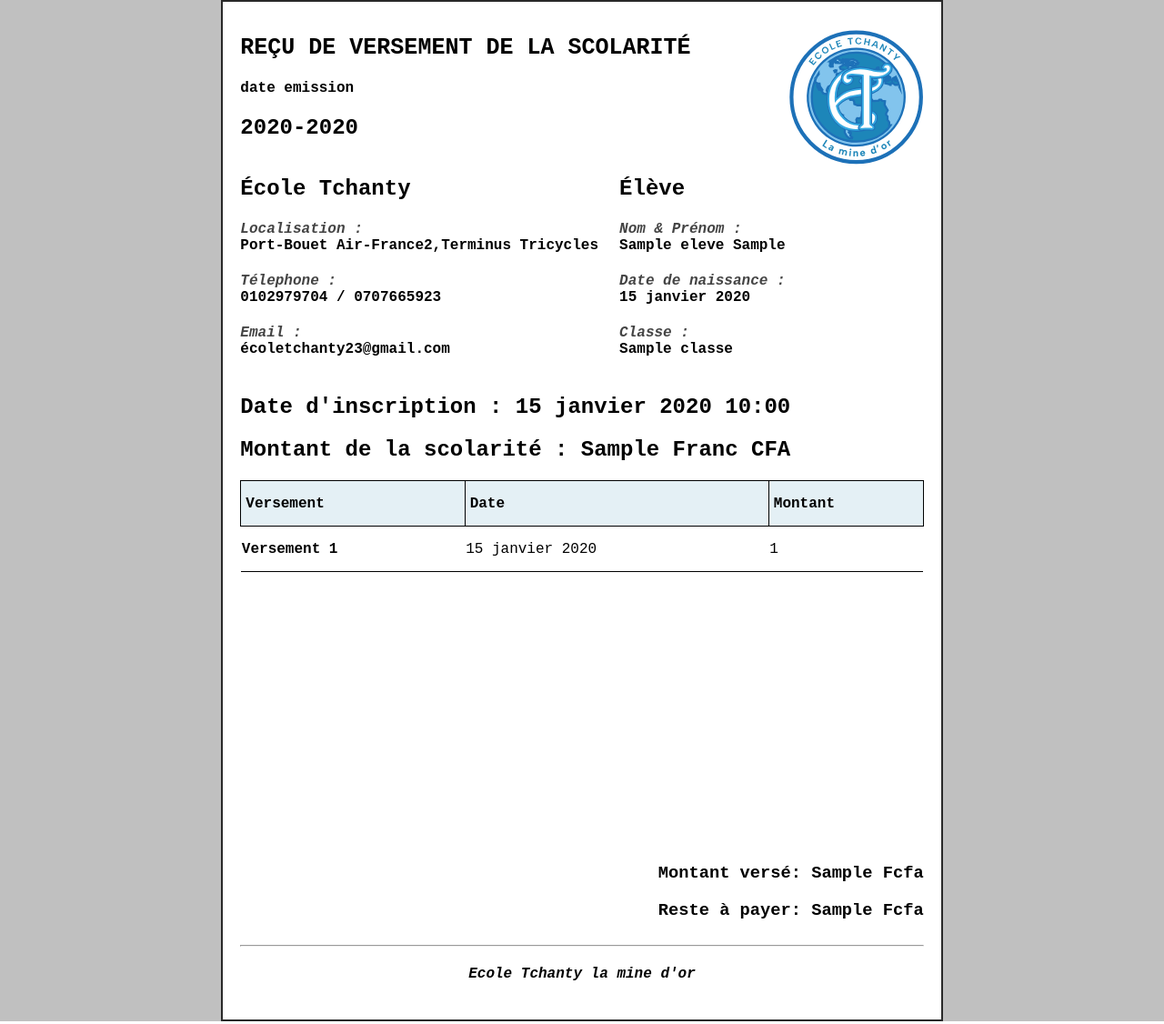
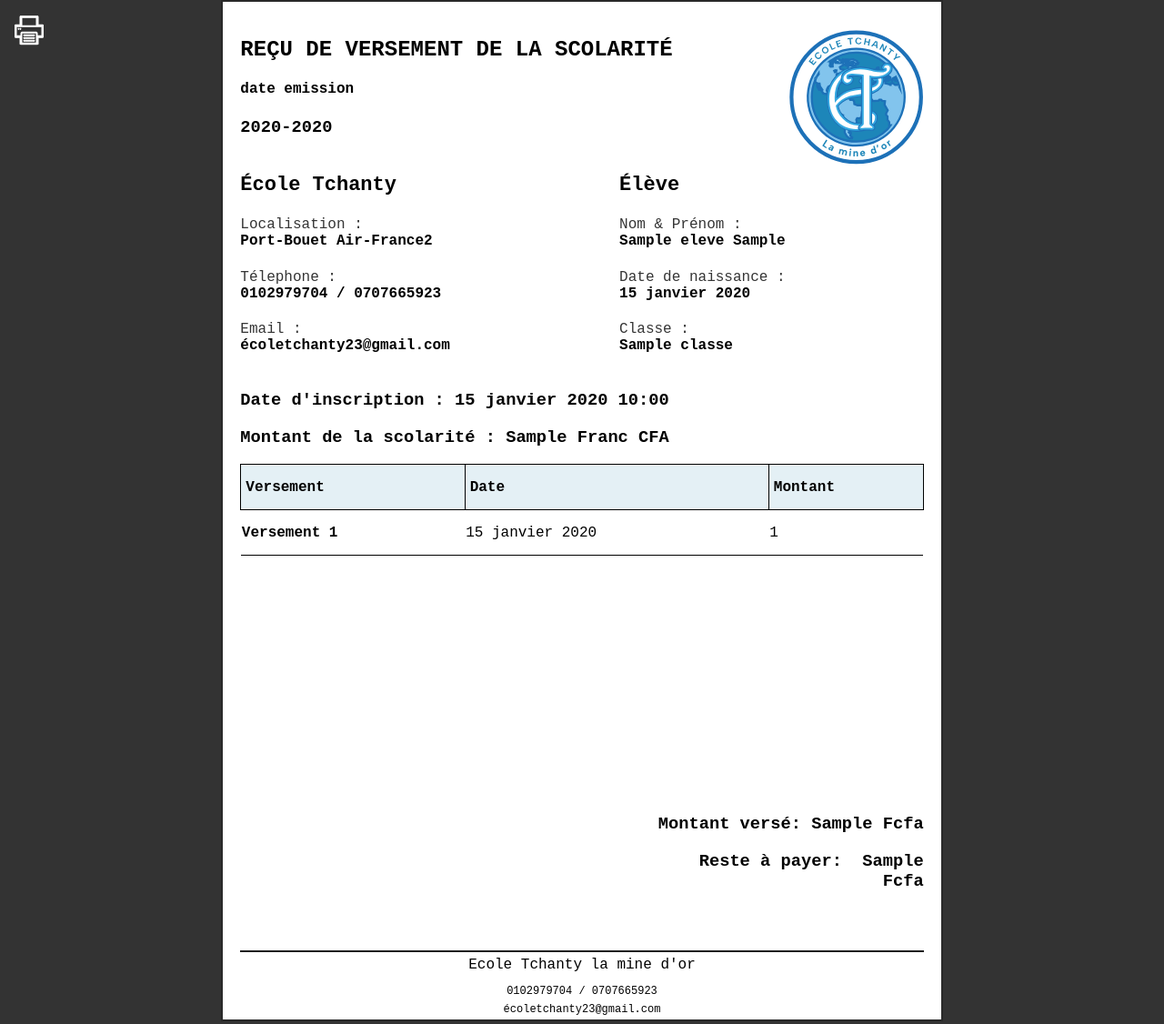
Before and after one commit to rezar12/ECOLEPROJECT, a Django app: template templates/voir_facture.html in a window 1280 px wide. Shown: the whole page at 91% size. Run offline with Django 4.2, Linux system fonts and the light colour scheme; tables that the repository leaves empty hold one stand-in row (values such as "Sample post"); the template is opened without the code that fills it: values that come from a table or form of the project are taken from there, most other values are stand-ins (such as "Sample title", 1, 10 or a date in 2020).

Commit message:
update view and template

```diff
--- a/gestion_scolarite/views.py
+++ b/gestion_scolarite/views.py
@@ -1,6 +1,8 @@
 from django.shortcuts import render
 from .models import Scolarite
+from django.contrib.auth.decorators import login_required
 
+@login_required(login_url="/admin")
 def voir_facture(request, scolarite_id):
     scolarite = Scolarite.objects.get(id=scolarite_id)
 
--- a/templates/voir_facture.html
+++ b/templates/voir_facture.html
@@ -23,7 +23,7 @@
         margin: 0;
         padding: 0;
         height: fit-content;
-        background: silver;
+        background: rgb(51, 51, 51);
     }
 
     .A41 {
@@ -56,8 +56,8 @@
         margin: 0;
     }
 
-    .A41 .head-facture .left-head h1 {
-        font-size: 25px;
+    .A41 .head-facture .left-head h2 {
+        font-weight: 600;
     }
 
     .A41 .head-facture .right-head {
@@ -74,6 +74,10 @@
         gap: 1rem;
 
     }
+    .A41 .head-info div > h3{
+        font-size: 22px;
+        font-weight: 600;
+    }
 
     .A41 .head-info .info-ecole {
         width: 405px;
@@ -85,9 +89,9 @@
 
     .A41 .head-info .info-ecole span,
     .A41 .head-info .eleve-info span {
-        color: rgb(68, 68, 68);
-        font-style: oblique;
+        color: rgb(53, 53, 53);
         font-size: 16px;
+        font-weight: 300;
     }
 
     .A41 .inscription-info {
@@ -115,7 +119,7 @@
         border-bottom: 1px solid black;
     }
     .A41 .summary {
-        grid-column: span 5;
+        grid-column: 4 / span 2;
         grid-row-end: 13;
         text-align: right;
     }
@@ -123,6 +127,20 @@
     .A41 .footer {
         grid-column: span 5;
         grid-row-end: 14;
+        position: relative;
+        top: 25px;
+        line-height: 8px;
+
+    }
+    .A41 .footer h4{
+        border-top: 2.5px solid rgb(31, 31, 31);
+        padding-top: 10px;
+        font-weight: 300;
+        font-size: 16px;
+
+    }
+    .A41 .footer p{
+        font-size: 12px;
     }
 
     @page {
@@ -143,13 +161,13 @@
 </style>
 
 <body>
+    <div class="print" style="position: absolute;z-index: 2; transform: scale(0.5); cursor: pointer;" title="Imprimer" onclick="window.print()" ><svg version="1.1" id="Uploaded to svgrepo.com" xmlns="http://www.w3.org/2000/svg" xmlns:xlink="http://www.w3.org/1999/xlink" width="64px" height="64px" viewBox="0 0 32 32" xml:space="preserve" fill="white" stroke="white"><g id="SVGRepo_bgCarrier" stroke-width="0"></g><g id="SVGRepo_tracerCarrier" stroke-linecap="round" stroke-linejoin="round" stroke="white" stroke-width="0.064"></g><g id="SVGRepo_iconCarrier"> <style type="text/css"> .blueprint_een{fill:white;} .st0{fill:white;} </style> <path class="blueprint_een" d="M31,10h-5V1c0-0.552-0.448-1-1-1H7C6.448,0,6,0.448,6,1v9H1c-0.552,0-1,0.448-1,1v12 c0,0.552,0.448,1,1,1h5v7c0,0.552,0.448,1,1,1h18c0.552,0,1-0.448,1-1v-7h5c0.552,0,1-0.448,1-1V11C32,10.448,31.552,10,31,10z M8,2 h16v9H8V2z M8,19h16v11H8V19z M30,22h-5v-3c0-0.552-0.448-1-1-1H8c-0.552,0-1,0.448-1,1v3H2V12h28V22z M4,14h1v1H4V14z M6,14h1v1H6 V14z M10,21h12v1H10V21z M10,24h12v1H10V24z M10,27h12v1H10V27z"></path> </g></svg></div>
     <div class="A41">
-
         <div class="head-facture">
             <div class="left-head">
-                <h1>REÇU DE VERSEMENT DE LA SCOLARITÉ</h1>
+                <h2>REÇU DE VERSEMENT DE LA SCOLARITÉ</h2>
                 <h4>date emission</h4>
-                <h2>{{ annee_scolaire }}</h2>
+                <h3>{{ annee_scolaire }}</h3>
             </div>
             <div class="right-head">
                 <div class="logo">
@@ -261,21 +279,21 @@
         </div>
         <div class="head-info">
             <div class="info-ecole">
-                <h2>École Tchanty</h2>
-                <h4> <span>Localisation :</span><br> Port-Bouet Air-France2,Terminus Tricycles</h4>
-                <h4><span>Télephone :</span> <br> 0102979704 / 0707665923</h4>
-                <h4><span>Email :</span> <br>écoletchanty23@gmail.com</h4>
+                <h3>École Tchanty</h3>
+                <h4> <span class="titre-span">Localisation :</span><br> Port-Bouet Air-France2</h4>
+                <h4><span class="titre-span">Télephone :</span> <br> 0102979704 / 0707665923</h4>
+                <h4><span class="titre-span">Email :</span> <br>écoletchanty23@gmail.com</h4>
             </div>
             <div class="eleve-info">
-                <h2>Élève</h2>
-                <h4><span>Nom & Prénom :</span> <br>{{ eleve.nom }} {{ eleve.prenom }}</h4>
-                <h4><span>Date de naissance :</span> <br>{{ eleve.date_naissance }}</h4>
-                <h4><span>Classe :</span> <br>{{ classe.nom }}</h4>
+                <h3>Élève</h3>
+                <h4><span class="titre-span">Nom & Prénom :</span> <br>{{ eleve.nom }} {{ eleve.prenom }}</h4>
+                <h4><span class="titre-span">Date de naissance :</span> <br>{{ eleve.date_naissance }}</h4>
+                <h4><span class="titre-span">Classe :</span> <br>{{ classe.nom }}</h4>
             </div>
         </div>
         <div class="inscription-info">
-            <h2>Date d'inscription : {{ date_inscription }}</h2>
-            <h2>Montant de la scolarité : {{ montant_scolarite }} Franc CFA </h2>
+            <h3>Date d'inscription : {{ date_inscription }}</h3>
+            <h3>Montant de la scolarité : {{ montant_scolarite }} Franc CFA </h3>
         </div>
         <div class="versement-info">
             <table>
@@ -297,11 +315,12 @@
         </div>
         <div class="summary">
             <h3>Montant versé: {{ montant_verse }} Fcfa</h3>
-            <h3>Reste à payer: {{ reste_a_payer }} Fcfa</h3>
+            <h3>Reste à payer: &nbsp;{{ reste_a_payer }} Fcfa</h3>
         </div>
         <div class="footer">
-            <hr>
-            <h4 style="text-align: center;"><i>Ecole Tchanty la mine d'or</i></h4>
+            <h4 style="text-align: center;">Ecole Tchanty la mine d'or</h4>
+            <p style="text-align: center;">0102979704 / 0707665923</p>
+            <p style="text-align: center;">écoletchanty23@gmail.com</p>
         </div>
     </div>
 
```
